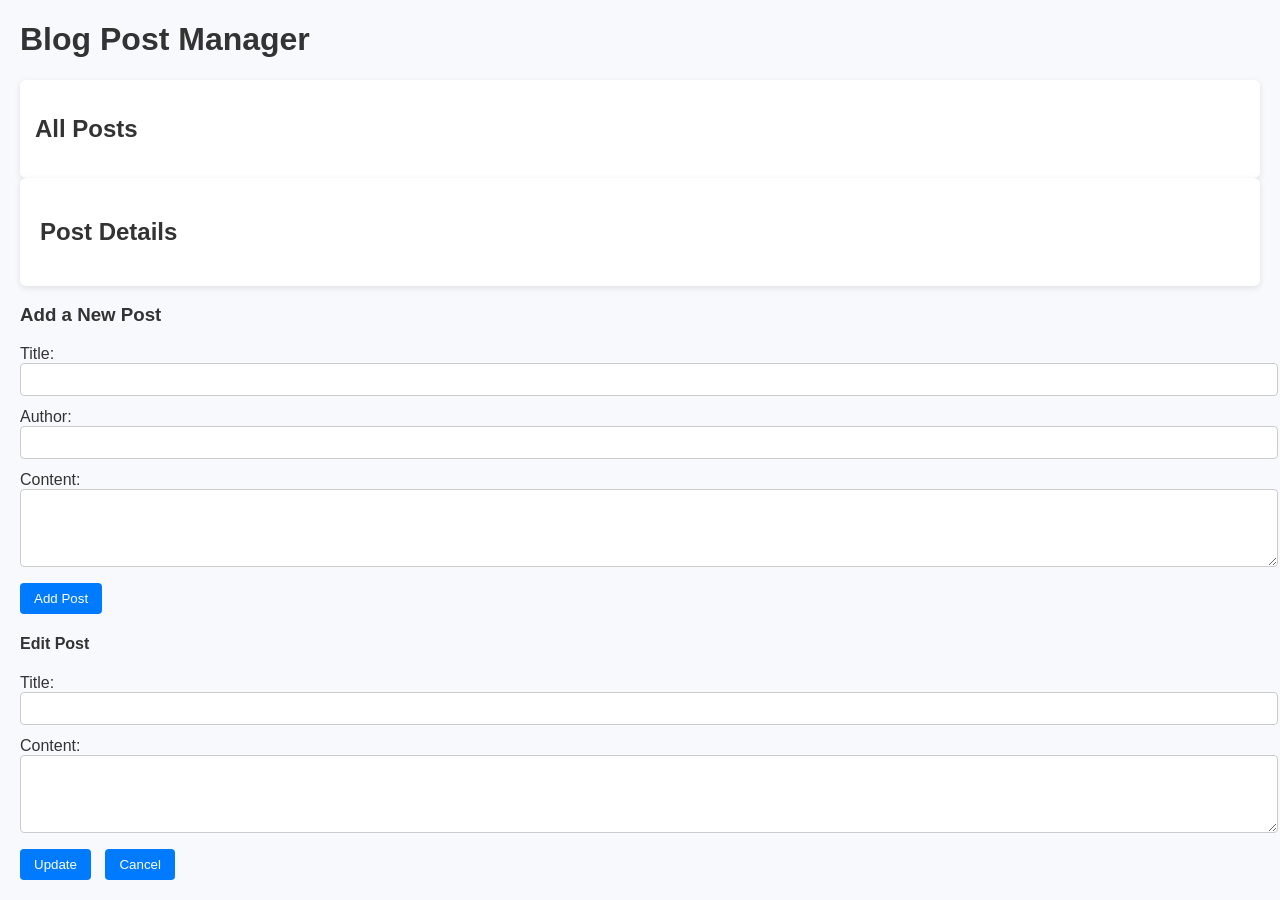
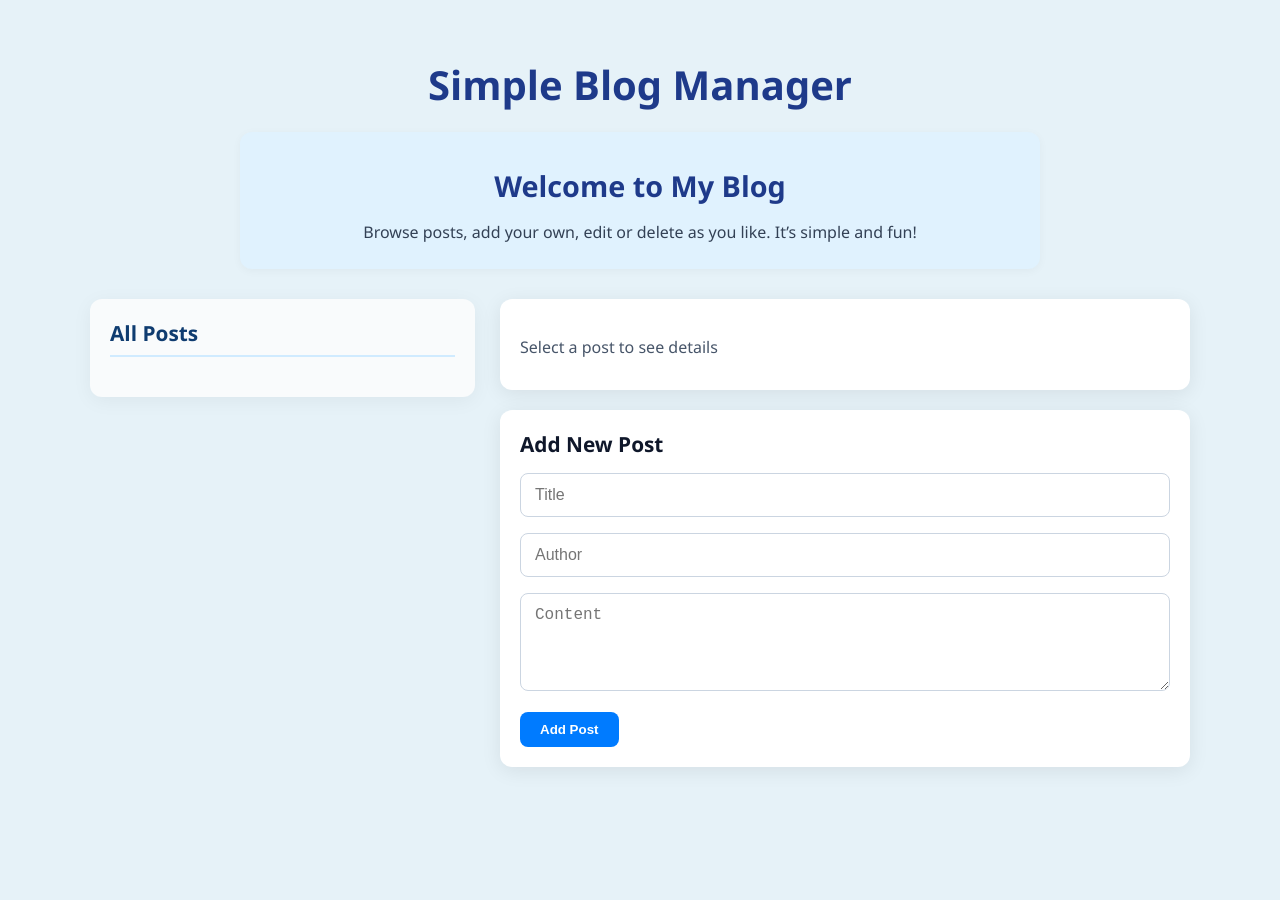
Before and after one commit to Kujo254/code-challenge-3, a plain HTML site: page index.html in a window 1280 px wide. After the commit the page ends 800 px from the top, so only its background shows below. Drawn offline with Linux system fonts and the light colour scheme; no server answers.

Commit message:
fully updted and clean code

```diff
--- a/index.html
+++ b/index.html
@@ -2,45 +2,51 @@
 <html lang="en">
 <head>
   <meta charset="UTF-8" />
-  <meta name="viewport" content="width=device-width, initial-scale=1.0"/>
-  <title>Blog Post Manager</title>
+  <meta name="viewport" content="width=device-width, initial-scale=1" />
+  <title>Simple Blog Manager</title>
   <link rel="stylesheet" href="style.css" />
 </head>
 <body>
-  <h1>Blog Post Manager</h1>
 
-  <div id="post-list">
-    <h2>All Posts</h2>
-  </div>
+  <header>
+    <h1>Simple Blog Manager</h1>
+  </header>
 
-  <div id="post-detail">
-    <h2>Post Details</h2>
-  </div>
+  <!-- Welcome Message -->
+  <section class="intro">
+    <h2>Welcome to My Blog</h2>
+    <p>Browse posts, add your own, edit or delete as you like. It’s simple and fun!</p>
+  </section>
 
-  <form id="new-post-form">
-    <h3>Add a New Post</h3>
-    <label for="new-title">Title:</label>
-    <input type="text" id="new-title" required><br>
+  <main class="container">
+    <!-- Post List -->
+    <section id="post-list" aria-label="List of blog posts">
+      <h2>All Posts</h2>
+    </section>
 
-    <label for="new-author">Author:</label>
-    <input type="text" id="new-author" required><br>
+    <!-- Post Details and Forms -->
+    <section class="right-section">
+      <div id="post-detail" aria-live="polite" aria-label="Selected post details">
+        <p>Select a post to see details</p>
+      </div>
 
-    <label for="new-content">Content:</label>
-    <textarea id="new-content" rows="4" required></textarea><br>
+      <form id="new-post-form" aria-label="Add new blog post">
+        <h3>Add New Post</h3>
+        <input type="text" id="new-title" placeholder="Title" required />
+        <input type="text" id="new-author" placeholder="Author" required />
+        <textarea id="new-content" rows="4" placeholder="Content" required></textarea>
+        <button type="submit">Add Post</button>
+      </form>
 
-    <button type="submit">Add Post</button>
-  </form>
-<form id="edit-post-form" class="hidden">
-  <h4>Edit Post</h4>
-  <label for="edit-title">Title:</label>
-  <input type="text" id="edit-title"><br>
-
-  <label for="edit-content">Content:</label>
-  <textarea id="edit-content" rows="4"></textarea><br>
-
-  <button type="submit">Update</button>
-  <button type="button" id="cancel-edit">Cancel</button>
-</form>
+      <form id="edit-post-form" class="hidden" aria-label="Edit blog post">
+        <h3>Edit Post</h3>
+        <input type="text" id="edit-title" placeholder="Title" required />
+        <textarea id="edit-content" rows="4" placeholder="Content" required></textarea>
+        <button type="submit">Update Post</button>
+        <button type="button" id="cancel-edit">Cancel</button>
+      </form>
+    </section>
+  </main>
 
   <script src="index.js"></script>
 </body>
--- a/style.css
+++ b/style.css
@@ -1,72 +1,176 @@
+/* Reset browser default box model */
+* {
+  box-sizing: border-box;
+}
+
+/* Overall page styling */
 body {
-  font-family: Arial, sans-serif;
-  background: #f7f9fc;
-  margin: 20px;
+  /* Light blue background to keep the vibe soft */
+  font-family: 'Segoe UI', Tahoma, Geneva, Verdana, sans-serif;
+  background: #e6f2f8;
+  margin: 0;
+  padding: 30px;
   color: #333;
 }
 
+/* Main blog title */
+header h1 {
+  text-align: center;
+  font-weight: bold;
+  font-size: 2.5rem;
+  color: #1e3a8a;
+  margin-bottom: 20px;
+}
+
+/* Welcome message box under the title */
+.intro {
+  max-width: 800px;
+  margin: 0 auto 30px;
+  text-align: center;
+  padding: 10px 20px;
+  background: #e0f2fe;
+  border-radius: 12px;
+  box-shadow: 0 2px 10px rgba(0, 0, 0, 0.04);
+}
+
+/* Welcome message text */
+.intro h2 {
+  font-size: 1.8rem;
+  margin-bottom: 8px;
+  color: #1e3a8a;
+}
+
+.intro p {
+  font-size: 1rem;
+  color: #334155;
+}
+
+/* Container holding both post list and details */
 .container {
   display: flex;
-  gap: 20px;
-  max-width: 960px;
+  gap: 25px;
+  max-width: 1100px;
   margin: 0 auto;
+  align-items: flex-start;
 }
 
+/* Left column - post list */
 #post-list {
   flex: 1;
-  background: white;
-  padding: 15px;
-  border-radius: 6px;
-  box-shadow: 0 2px 6px rgba(0,0,0,0.1);
-  max-height: 500px;
+  background: #f9fbfc;
+  border-radius: 12px;
+  padding: 20px;
+  min-width: 220px;
+  max-height: 600px;
   overflow-y: auto;
+  box-shadow: 0 4px 20px rgba(0, 0, 0, 0.05);
 }
 
+/* Post list heading */
+#post-list h2 {
+  margin-top: 0;
+  margin-bottom: 20px;
+  font-size: 1.3rem;
+  color: #0f3c70;
+  border-bottom: 2px solid #d0ebff;
+  padding-bottom: 8px;
+}
+
+/* Each post title block */
 #post-list div {
-  padding: 10px;
-  margin-bottom: 8px;
+  padding: 10px 14px;
+  margin-bottom: 10px;
+  background: #cfe9ff;
+  color: #003366;
+  border-radius: 8px;
   cursor: pointer;
-  border-radius: 4px;
+  font-weight: 600;
+  transition: background 0.2s, transform 0.2s;
+}
+
+/* Highlight on hover or when active */
+#post-list div:hover,
+#post-list div.active {
+  background: #007bff;
+  color: white;
+  transform: translateY(-1px);
+}
+
+/* Right side content (details + forms) */
+.right-section {
+  flex: 2;
+  display: flex;
+  flex-direction: column;
+  gap: 20px;
+}
+
+/* Shared card style for details and forms */
+#post-detail,
+#new-post-form,
+#edit-post-form {
+  background: white;
+  border-radius: 12px;
+  padding: 20px;
+  box-shadow: 0 4px 20px rgba(0, 0, 0, 0.08);
+}
+
+/* Post detail section */
+#post-detail h2 {
+  margin-top: 0;
+  font-size: 1.5rem;
+  color: #0f172a;
+  margin-bottom: 10px;
+}
+
+#post-detail p {
+  margin-bottom: 10px;
+  color: #475569;
+  font-size: 1rem;
+  line-height: 1.6;
+}
+
+#post-detail em {
+  color: #64748b;
+}
+
+/* Form heading */
+form h3 {
+  margin-top: 0;
+  font-size: 1.3rem;
+  margin-bottom: 15px;
+  color: #0f172a;
+}
+
+/* Input and textarea fields */
+form input,
+form textarea {
+  width: 100%;
+  padding: 12px 14px;
+  margin-bottom: 16px;
+  border-radius: 8px;
+  border: 1px solid #cbd5e1;
+  font-size: 1rem;
+  background: #fff;
+}
+
+/* Buttons for Add / Edit / Cancel */
+form button {
+  background: #007bff;
+  color: white;
+  border: none;
+  padding: 10px 20px;
+  border-radius: 8px;
+  font-weight: 600;
+  cursor: pointer;
+  margin-right: 10px;
   transition: background 0.2s ease;
 }
 
-#post-list div:hover {
-  background: #e0f0ff;
-}
-
-#post-detail {
-  flex: 2;
-  background: white;
-  padding: 20px;
-  border-radius: 6px;
-  box-shadow: 0 2px 6px rgba(0,0,0,0.1);
-  max-height: 500px;
-  overflow-y: auto;
-}
-
-button {
-  background: #007bff;
-  border: none;
-  padding: 8px 14px;
-  color: white;
-  border-radius: 4px;
-  margin-right: 10px;
-  cursor: pointer;
-  transition: background 0.3s ease;
-}
-
-button:hover {
+form button:hover {
   background: #0056b3;
 }
 
-form input, form textarea {
-  width: 100%;
-  padding: 8px;
-  margin-bottom: 12px;
-  border-radius: 4px;
-  border: 1px solid #ccc;
+/* Hide edit form until user clicks 'Edit' */
+.hidden {
+  display: none;
 }
-
-form button[type="submit"] {
-  width: auto;
-}
```
Also changed, not shown: db.json (+2 -14 lines), index.js (+46 -76 lines).
